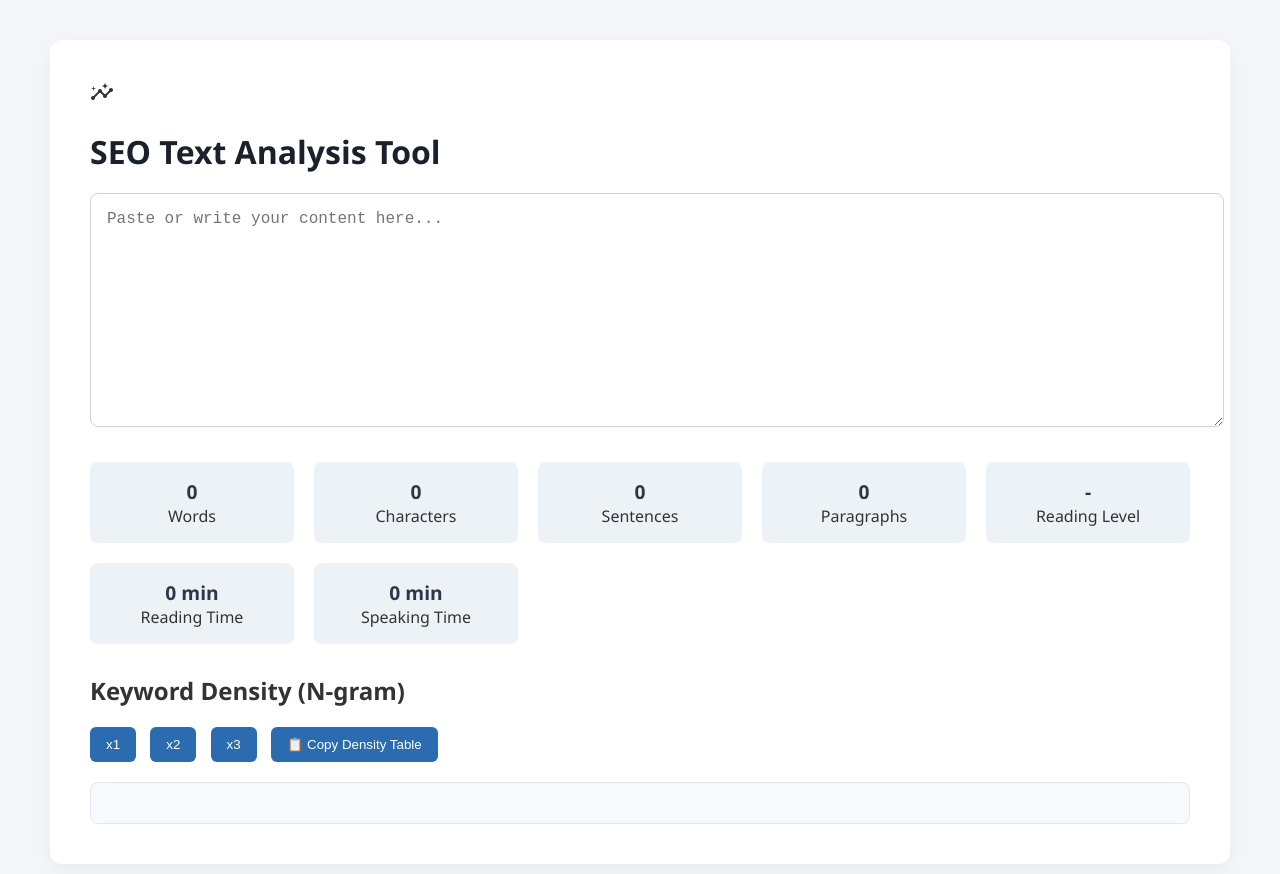
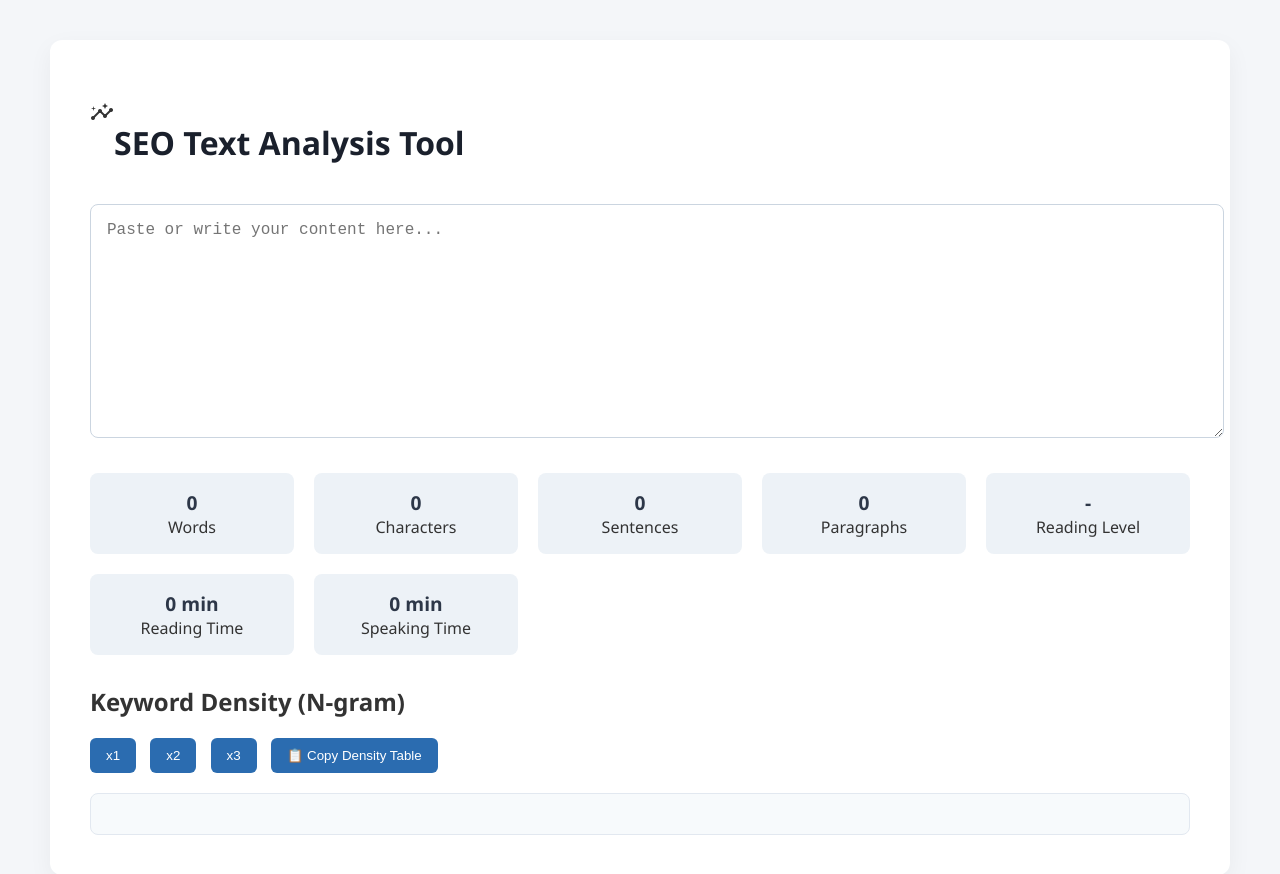
Before and after one commit to fingergunsDEV/word-counter-plus, a plain HTML site: page index.html in a window 1280 px wide. Drawn offline with Linux system fonts and the light colour scheme.

Commit message:
Update index.html

```diff
--- a/index.html
+++ b/index.html
@@ -16,6 +16,11 @@
       color: #333;
     }
 
+.header{
+  display:flex;
+  width:100%;
+  padding:20px 0;
+}
     .container {
       max-width: 1100px;
       margin: 0 auto;
```
